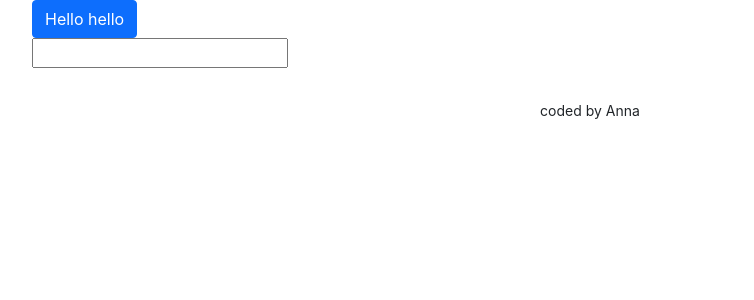
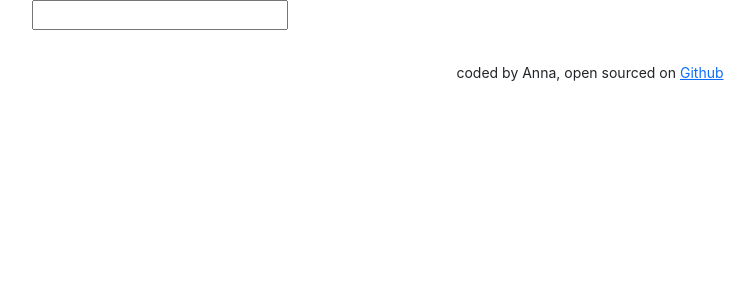
Before and after one commit to AnnaFLM/dictionary-app-react, a React (Create React App) app: page / in a window 1280 px wide. Shown: the top 300 px of the page, without its empty margins (50-804 px from the left). Built offline with nearby package versions, Linux system fonts and the light colour scheme.

Commit message:
added link to Github

```diff
--- a/src/App.js
+++ b/src/App.js
@@ -5,16 +5,15 @@ function App() {
   return (
     <div className="App">
       <div className="container">
-        <header className="App-header">
-          <a href="#" className="btn btn-primary">
-            Hello hello
-          </a>
-        </header>
+        <header className="App-header"></header>
         <main>
           <Dictionary />
         </main>
         <footer className="App-footer">
-          <small>coded by Anna</small>
+          <small>
+            coded by Anna, open sourced on{" "}
+            <a href="https://github.com/AnnaFLM/dictionary-app-react">Github</a>
+          </small>
         </footer>
       </div>
     </div>
```
